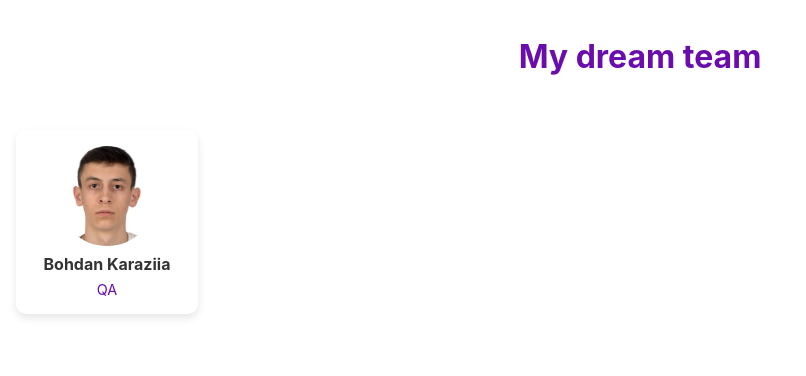
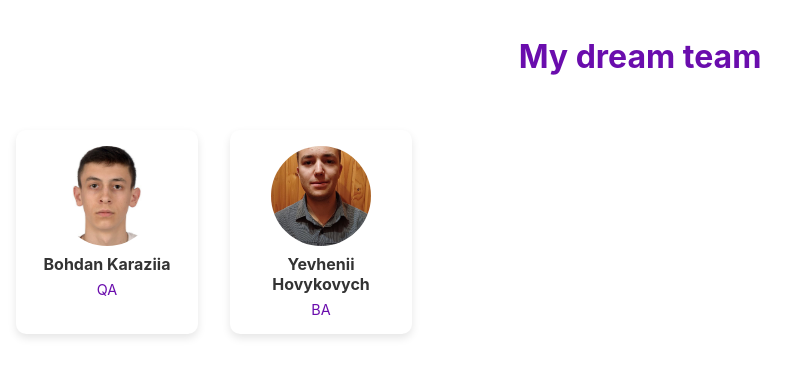
Before and after one commit to bodyakaraziya/prak6_teamWork, a React (Create React App) app: page / in a window 1280 px wide. Shown: the top 376 px of the page, without its empty margins (0-806 px from the left). Built offline with nearby package versions, Linux system fonts and the light colour scheme.

Commit message:
Add yevhenii card

```diff
--- a/src/components/Body.js
+++ b/src/components/Body.js
@@ -9,7 +9,14 @@ const Body = () => {
           <h2 style={styles.name}>Bohdan Karaziia</h2>
           <p style={styles.position}>QA</p>
         </div>
-      </div>
+          </div>
+          <div style={styles.card}>
+              <img src={"/YevheniiPhoto.jpg"} alt="Yevhenii Hovykovych" style={styles.photo} />
+              <div style={styles.textContainer}>
+                  <h2 style={styles.name}>Yevhenii Hovykovych</h2>
+                  <p style={styles.position}>BA</p>
+              </div>
+          </div>
     </main>
   );
 };
```
Also changed, not shown: public/YevheniiPhoto.jpg (added).
